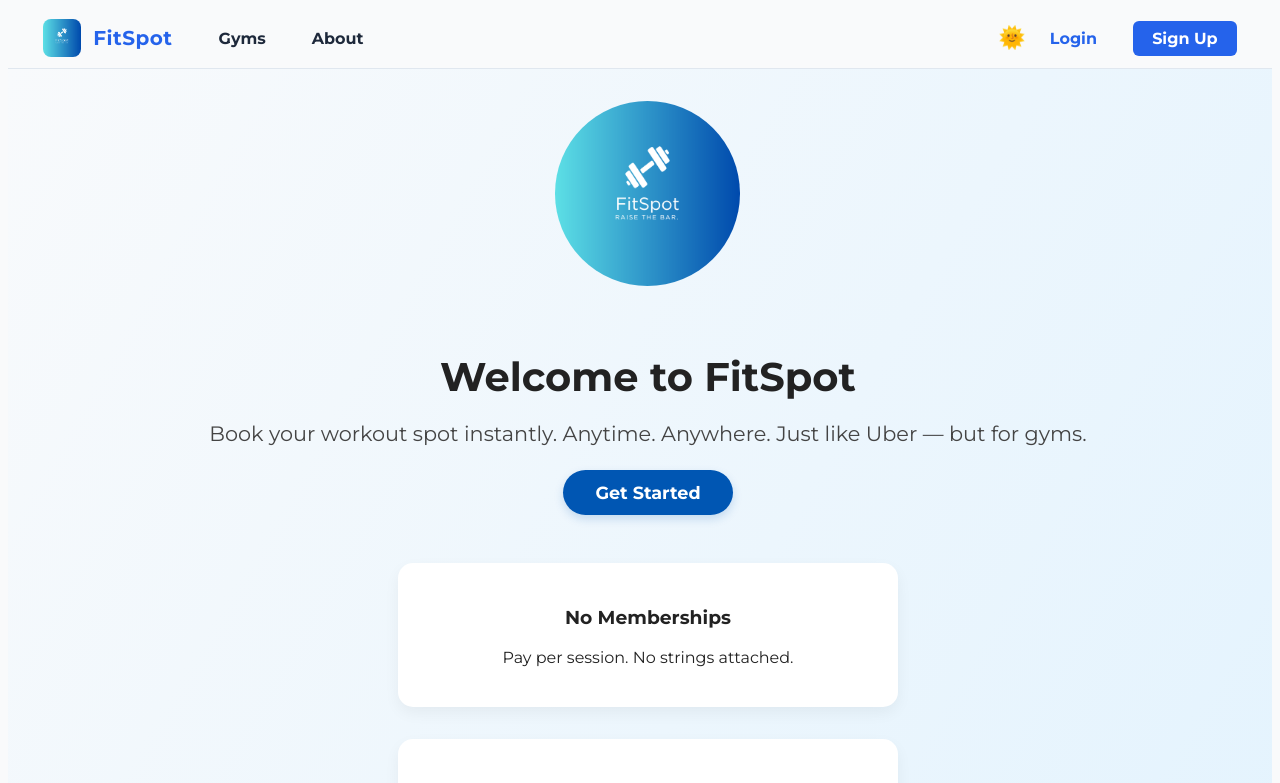
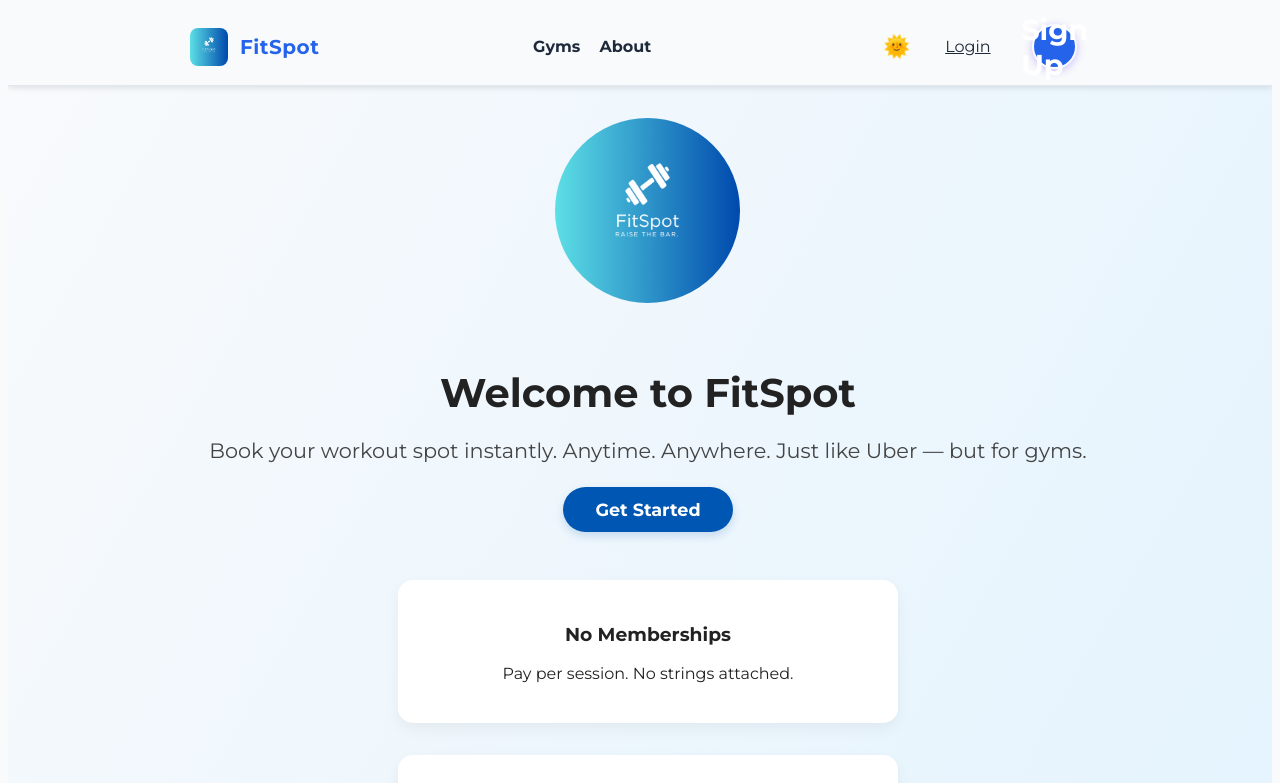
Before and after one commit to StartedtoCodewithAI/FitSpot, a React (Vite) app: page / in a window 1280 px wide. Shown: the top 783 px of the page. Built offline with nearby package versions, Linux system fonts and the light colour scheme.

Commit message:
Update Navbar.jsx

```diff
--- a/src/components/Navbar.jsx
+++ b/src/components/Navbar.jsx
@@ -2,10 +2,11 @@ import React, { useEffect, useState } from "react";
 import { Link, useNavigate } from "react-router-dom";
 import { supabase } from "../supabaseClient";
 import fitspotLogo from "../assets/FitSpot.png";
-import ThemeToggle from "./ThemeToggle"; // <-- import the toggle!
+import ThemeToggle from "./ThemeToggle";
 
 export default function Navbar() {
   const [user, setUser] = useState(null);
+  const [menuOpen, setMenuOpen] = useState(false);
   const navigate = useNavigate();
 
   useEffect(() => {
@@ -21,119 +22,121 @@ export default function Navbar() {
   async function handleLogout() {
     await supabase.auth.signOut();
     setUser(null);
+    setMenuOpen(false);
     navigate("/login");
   }
 
+  // Close mobile menu when route changes
+  useEffect(() => {
+    const closeMenu = () => setMenuOpen(false);
+    window.addEventListener("hashchange", closeMenu);
+    return () => window.removeEventListener("hashchange", closeMenu);
+  }, []);
+
   return (
-    <nav
+    <nav className="nav-root">
+      <div className="nav-inner">
+        <div className="nav-brand">
+          <Link to="/" style={{ display: "flex", alignItems: "center", textDecoration: "none" }}>
+            <img
+              src={fitspotLogo}
+              alt="FitSpot Logo"
+              style={{ height: 38, marginRight: 12, borderRadius: 8 }}
+            />
+            <span
               style={{
-        background: "var(--color-bg-light)",
-        borderBottom: "1px solid var(--color-border)",
-        padding: "0.7rem 2.2rem",
-        display: "flex",
-        alignItems: "center",
-        justifyContent: "space-between",
-        position: "sticky",
-        top: 0,
-        zIndex: 1000
-      }}
-    >
-      <div style={{ display: "flex", alignItems: "center", gap: 22 }}>
-        <Link to="/" style={{ display: "flex", alignItems: "center", textDecoration: "none" }}>
-          <img src={fitspotLogo} alt="FitSpot Logo" style={{ height: 38, marginRight: 12, borderRadius: 8 }} />
-          <span style={{
                 color: "var(--color-primary)",
                 fontWeight: 800,
                 fontSize: "1.25rem",
                 letterSpacing: ".5px"
-          }}>
+              }}
+            >
               FitSpot
             </span>
           </Link>
-        <Link to="/gyms" style={{
-          color: "var(--color-primary-dark)",
-          textDecoration: "none",
-          marginLeft: 24,
-          fontWeight: 600
-        }}>
+        </div>
+
+        {/* Hamburger for mobile */}
+        <button
+          className="navbar-hamburger"
+          aria-label="Menu"
+          aria-expanded={menuOpen}
+          onClick={() => setMenuOpen((open) => !open)}
+        >
+          {menuOpen ? "✖" : "☰"}
+        </button>
+
+        {/* Desktop links */}
+        <div className="navbar-links-desktop">
+          <Link to="/gyms">Gyms</Link>
+          <Link to="/about">About</Link>
+          {user && (
+            <>
+              <Link to="/profile">Profile</Link>
+              <Link to="/my-codes">My Codes</Link>
+            </>
+          )}
+        </div>
+
+        {/* Right icons (Theme + Auth) */}
+        <div className="nav-icons">
+          <ThemeToggle />
+          {!user ? (
+            <>
+              <Link to="/login" className="nav-profile-login">
+                Login
+              </Link>
+              <Link to="/signup" className="nav-fab">
+                Sign Up
+              </Link>
+            </>
+          ) : (
+            <button className="nav-profile-logout" onClick={handleLogout}>
+              Logout
+            </button>
+          )}
+        </div>
+      </div>
+
+      {/* Mobile dropdown menu */}
+      {menuOpen && (
+        <div className="navbar-links-mobile">
+          <Link to="/gyms" onClick={() => setMenuOpen(false)}>
             Gyms
           </Link>
-        <Link to="/about" style={{
-          color: "var(--color-primary-dark)",
-          textDecoration: "none",
-          marginLeft: 24,
-          fontWeight: 600
-        }}>
+          <Link to="/about" onClick={() => setMenuOpen(false)}>
             About
           </Link>
           {user && (
             <>
-            <Link to="/profile" style={{
-              color: "var(--color-primary-dark)",
-              textDecoration: "none",
-              marginLeft: 24,
-              fontWeight: 600
-            }}>
+              <Link to="/profile" onClick={() => setMenuOpen(false)}>
                 Profile
               </Link>
-            <Link to="/my-codes" style={{
-              color: "var(--color-primary-dark)",
-              textDecoration: "none",
-              marginLeft: 24,
-              fontWeight: 600
-            }}>
+              <Link to="/my-codes" onClick={() => setMenuOpen(false)}>
                 My Codes
               </Link>
             </>
           )}
-      </div>
-      <div style={{ display: "flex", alignItems: "center", gap: 18 }}>
-        <ThemeToggle /> {/* <-- add the theme toggle here */}
           {!user ? (
             <>
-            <Link
-              to="/login"
-              style={{
-                color: "var(--color-primary)",
-                textDecoration: "none",
-                fontWeight: 600,
-                marginRight: 18
-              }}
-            >
+              <Link to="/login" onClick={() => setMenuOpen(false)} className="nav-profile-login">
                 Login
               </Link>
-            <Link
-              to="/signup"
-              style={{
-                background: "var(--color-primary)",
-                color: "#fff",
-                borderRadius: 6,
-                padding: "0.5rem 1.2rem",
-                fontWeight: 600,
-                textDecoration: "none"
-              }}
-            >
+              <Link to="/signup" onClick={() => setMenuOpen(false)} className="nav-mobile-book">
                 Sign Up
               </Link>
             </>
           ) : (
             <button
+              className="nav-profile-logout"
+              style={{ width: "100%", textAlign: "left" }}
               onClick={handleLogout}
-            style={{
-              background: "var(--color-text-dark)",
-              color: "var(--color-danger)",
-              border: "none",
-              borderRadius: 7,
-              padding: "0.48rem 1.2rem",
-              fontWeight: 600,
-              fontSize: ".98rem",
-              cursor: "pointer"
-            }}
             >
               Logout
             </button>
           )}
         </div>
+      )}
     </nav>
   );
 }
```
Lines whose indentation alone changed are shown as unchanged.
